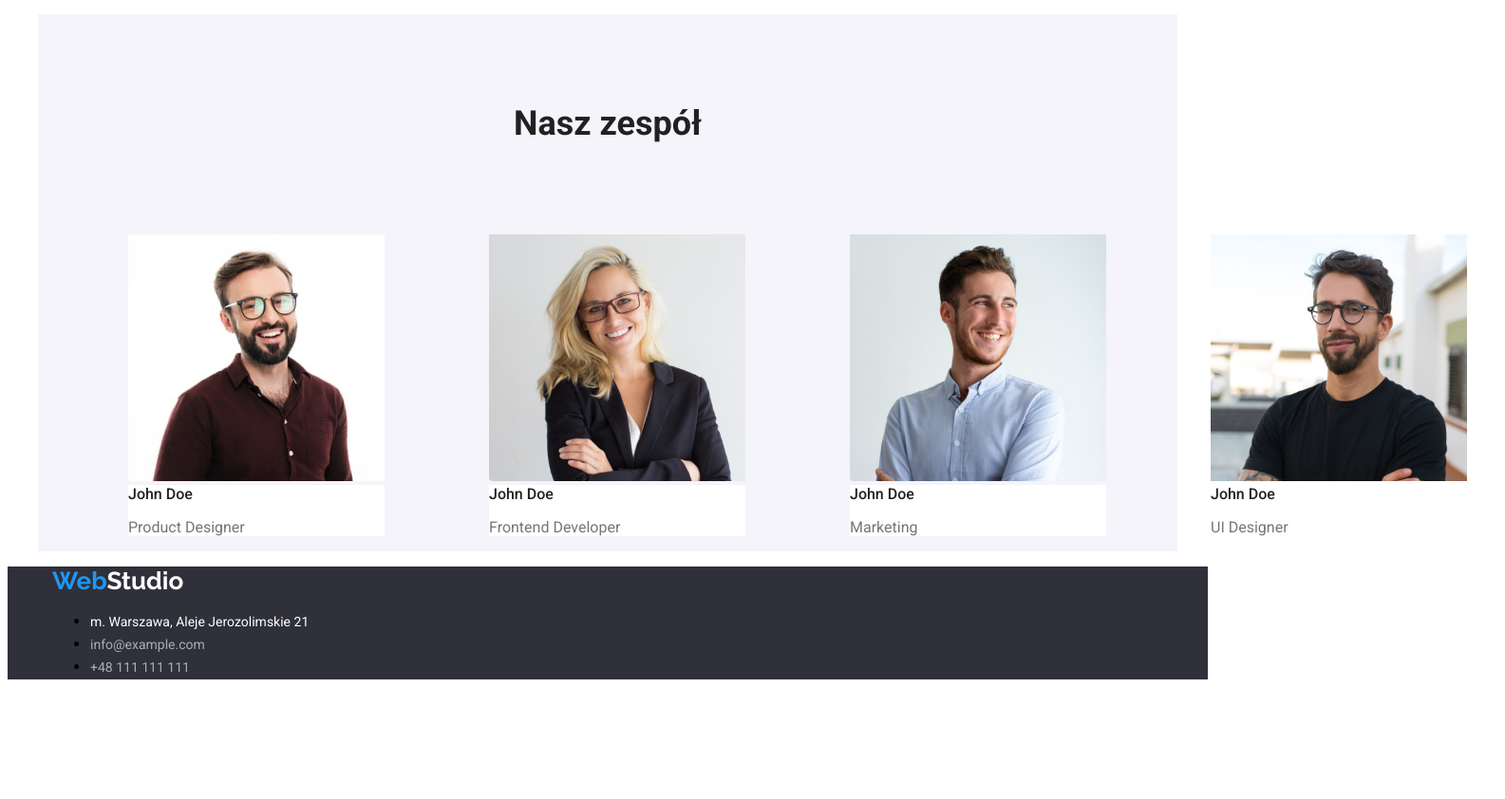
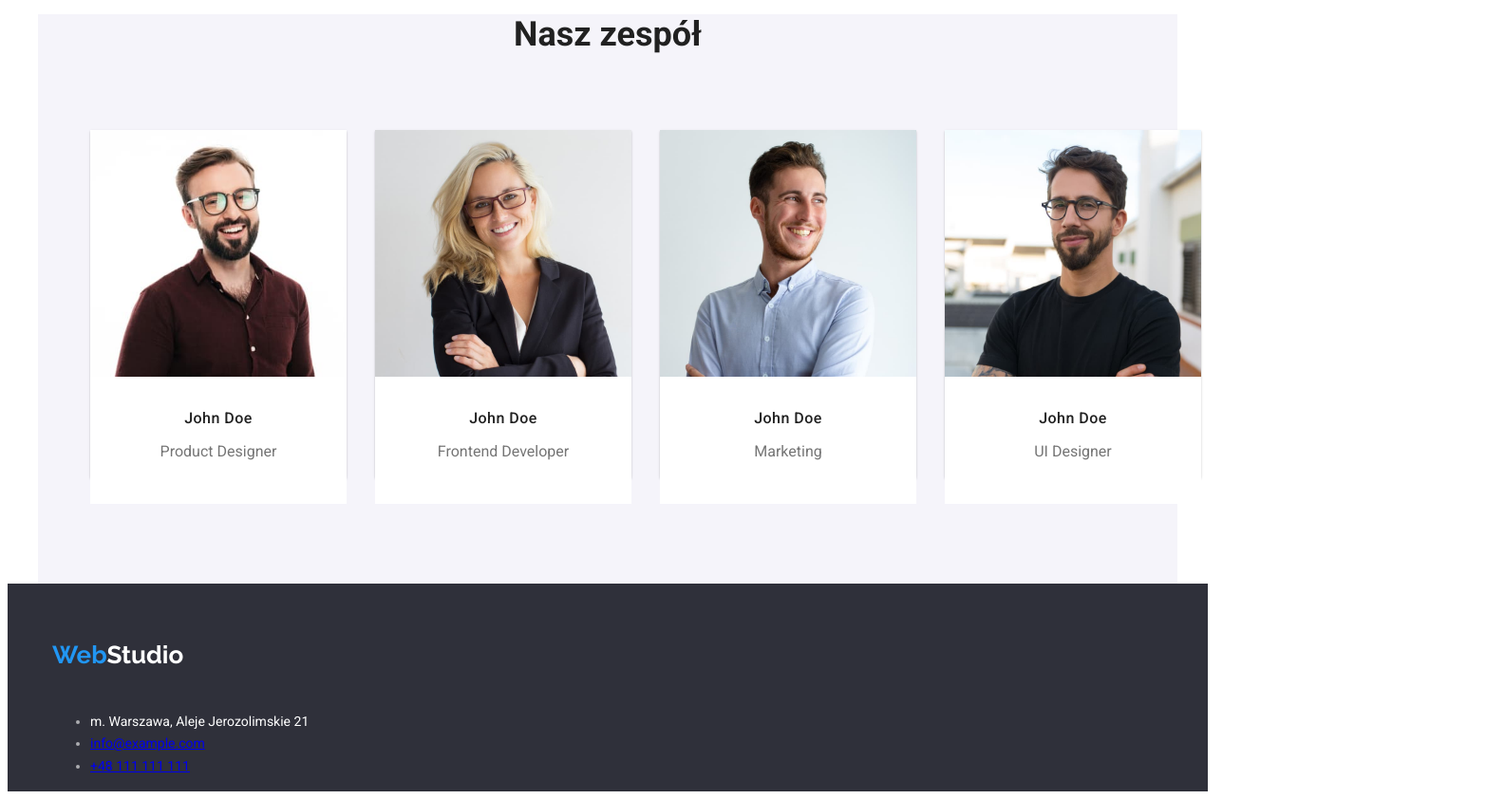
Before and after one commit to Aleksandra8485/goit-markup-hw-03, a plain HTML site: page index.html in a window 1280 px wide. Shown: the part 1880-2722 px from the top of the page at 95% size, 1585 px wide, since content can reach past the window. Before the commit the page ends 2612 px from the top, so only its background shows below. Drawn offline with Linux system fonts and the light colour scheme.

Commit message:
added shadow to photos

```diff
--- a/css/style.css
+++ b/css/style.css
@@ -191,10 +191,18 @@ h1,
 
 .third-section {
     padding: 94px 0 50px 0;
+    margin: 0;
 }
 
 .fourth-section {
     background-color: var(--beige);
+}
+
+.our-team {
+    background-color: var(--white-color);
+    width: 270px;
+    height: 368px;
+    margin: 0;
 }
 
 .projects h3 {
@@ -218,6 +226,10 @@ h1,
     letter-spacing: 0.03em;
 }
 
+.fourth-section {
+    padding-bottom: 94px;
+}
+
 .third-section-list,
 .fourth-section-list {
     font-weight: 700;
@@ -228,16 +240,14 @@ h1,
 }
 
 .fourth-section-list {
-    padding-top: 94px;
     padding-bottom: 50px;
 }
 
-.fourth-section-photo {
-    border-bottom-left-radius: 4px;
-    border-bottom-left-radius: 4px;
-}
 .photo-bg {
     background-color: var(--white-color);
+    padding-top: 30px;
+    padding-bottom: 30px;
+    text-align: center;
 }
 
 .name {
@@ -245,18 +255,32 @@ h1,
     font-size: 16px;
     line-height: 1.17;
     color: var(--dark-grey);
+    letter-spacing: 0.03em;
 }
 
 .workplace {
     color: var(--light-grey);
+    text-align: center;
 }
 
 .workplace p {
     font-size: 16px;
 }
 
+.team-details {
+    box-shadow: 0px 1px 3px rgba(0 0 0 / 12%), 0px 1px 1px rgba(0 0 0 / 14%),
+        0px 2px 1px rgba(0 0 0 / 20%);
+    border-bottom-right-radius: 4px;
+    border-bottom-left-radius: 4px;
+}
+
+/*FOOTER*/
 .contact {
     background-color: var(--navy-blue);
+}
+
+.contact-logo {
+    padding-top: 60px;
 }
 
 .contact a:hover,
@@ -264,12 +288,18 @@ h1,
     color: var(--primary-color);
 }
 
-.address-list a {
+.address-list {
+    margin-top: 20px;
+}
+
+.address-list {
     color: rgba(255, 255, 255, 0.6);
     font-size: 14px;
     line-height: 1.71;
     font-style: normal;
+    display: flex;
     text-decoration: none;
+    padding-top: 9px;
 }
 
 .address-list span {
@@ -277,6 +307,7 @@ h1,
     font-size: 14px;
     line-height: 1.71;
     font-style: normal;
+    padding-top: 20px;
 }
 
 .address-list-info {
--- a/index.html
+++ b/index.html
@@ -131,8 +131,8 @@
                 <div class="container fourth-section">
                     <h2 class="fourth-section-list">Nasz zespół</h2>
                     <ul class="flex-fourth-section">
-                        <li>
-                            <figure>
+                        <li class="team-details">
+                            <figure class="our-team">
                                 <img
                                     class="fourth-section-photo"
                                     src="images/product-designer.jpg"
@@ -146,8 +146,8 @@
                                 </figcaption>
                             </figure>
                         </li>
-                        <li>
-                            <figure>
+                        <li class="team-details">
+                            <figure class="our-team">
                                 <img
                                     class="fourth-section-photo"
                                     src="images/frontend-developer.jpg"
@@ -161,10 +161,9 @@
                                 </figcaption>
                             </figure>
                         </li>
-                        <li>
-                            <figure>
+                        <li class="team-details">
+                            <figure class="our-team">
                                 <img
-                                    class="fourth-section-photo"
                                     src="images/marketing.jpg"
                                     alt="zdjęcie John Doe Marketing"
                                     width="270"
@@ -176,8 +175,8 @@
                                 </figcaption>
                             </figure>
                         </li>
-                        <li>
-                            <figure>
+                        <li class="team-details">
+                            <figure class="our-team">
                                 <img
                                     src="images/ui-designer.jpg"
                                     alt="zdjęcie John Doe UI Designer"
@@ -196,9 +195,11 @@
         </main>
         <footer class="contact">
             <div class="container">
-                <a class="logo" href="index.html"
-                    >Web<span class="white-studio">Studio</span></a
-                >
+                <div class="contact-logo">
+                    <a class="logo" href="index.html"
+                        >Web<span class="white-studio">Studio</span></a
+                    >
+                </div>
                 <address class="address-list">
                     <ul>
                         <li>
```
